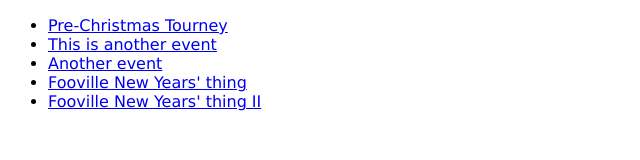
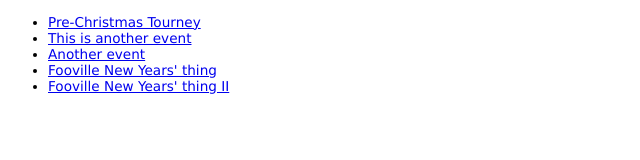
Before and after one commit to parent-tobias/backbone.marionette-simple-layouts, a plain HTML site: page index.html in a window 1280 px wide. Shown: the whole page, without its empty margins (0-640 px from the left). Drawn offline with Linux system fonts and the light colour scheme.

Commit message:
Added css styles for layout

```diff
--- a/assets/css/darts.tourneys.css
+++ b/assets/css/darts.tourneys.css
@@ -0,0 +1,11 @@
+@import url('./le-frog/jquery.ui.theme.css');
+@import url('./le-frog/jquery-ui.css');
+
+body article#main-content {
+    height: 600px;
+	font-size: .85em;
+}
+#tourney-manager-listing footer {
+	position: absolute;
+	bottom: 0;
+}
```
Also changed, not shown: index.html (line endings or trailing spaces), 2 other files.
